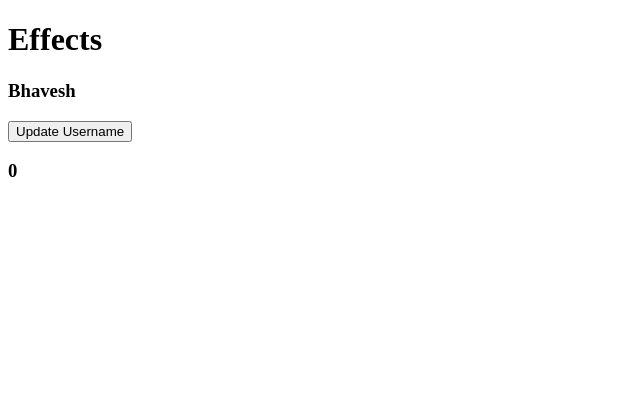
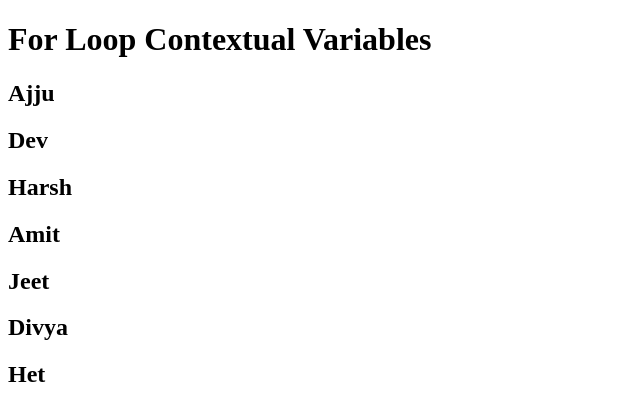
Before and after one commit to Bhavu7/Angular-v20, an Angular app: page / in a window 1280 px wide. Shown: the top 420 px of the page, without its empty margins (0-640 px from the left). Built offline with nearby package versions, Linux system fonts and the light colour scheme.

Commit message:
For Loop Contextual Variables

```diff
--- a/src/app/app.html
+++ b/src/app/app.html
@@ -167,7 +167,7 @@
 <button (click)="showValue()">Show</button>
 <button (click)="updateValue()">Update X</button> -->
 
-<h1>Effects</h1>
+<!-- <h1>Effects</h1>
 
 <h3>{{ username() }}</h3>
 <button (click)="toggleValue()">Update Username</button>
@@ -175,4 +175,10 @@
 <h3>{{ count() }}</h3>
 @if(displayHeading){
 <h1 style="background-color: greenyellow">Page Heading</h1>
+} -->
+
+<h1>For Loop Contextual Variables</h1>
+
+@for(user of users; track user){
+  <h2>{{user}}</h2>
 }
--- a/src/app/app.ts
+++ b/src/app/app.ts
@@ -218,26 +218,29 @@ export class App {
   //   console.log(this.z());
   // }
 
-  username = signal("Bhavesh");
-  count = signal(0);
-  displayHeading = false;
+  // username = signal("Bhavesh");
+  // count = signal(0);
+  // displayHeading = false;
 
-  constructor() {
-    effect(() => {
-      // console.log(this.username);
-      if (this.count() == 2) {
-        this.displayHeading = true;
-        setTimeout(()=>{
-        this.displayHeading = false;
-        },2000)
-      } else {
-        this.displayHeading = false;
-      }
-    })
-  }
+  // constructor() {
+  //   effect(() => {
+  //     // console.log(this.username);
+  //     if (this.count() == 2) {
+  //       this.displayHeading = true;
+  //       setTimeout(()=>{
+  //       this.displayHeading = false;
+  //       },2000)
+  //     } else {
+  //       this.displayHeading = false;
+  //     }
+  //   })
+  // }
 
-  toggleValue() {
-    // this.displayHeading = !this.displayHeading;
-    this.count.set(this.count() + 1);
-  }
+  // toggleValue() {
+  //   // this.displayHeading = !this.displayHeading;
+  //   this.count.set(this.count() + 1);
+  // }
+
+
+  users = ['Ajju', 'Dev', 'Harsh', 'Amit', 'Jeet', 'Divya', 'Het']
 }
```
